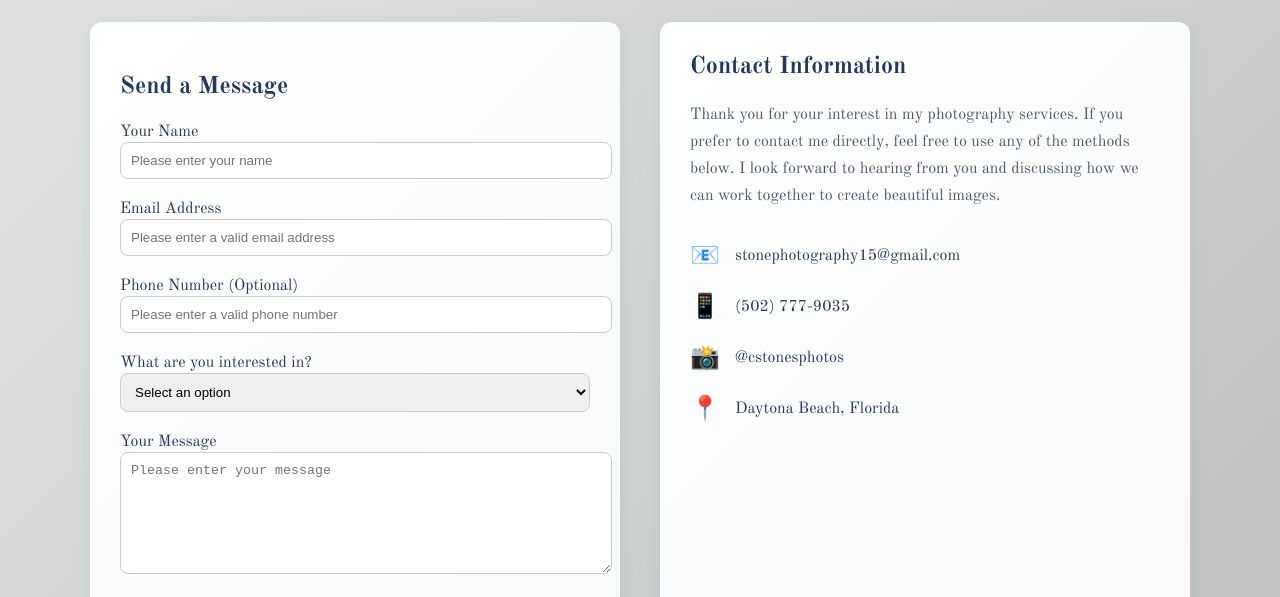
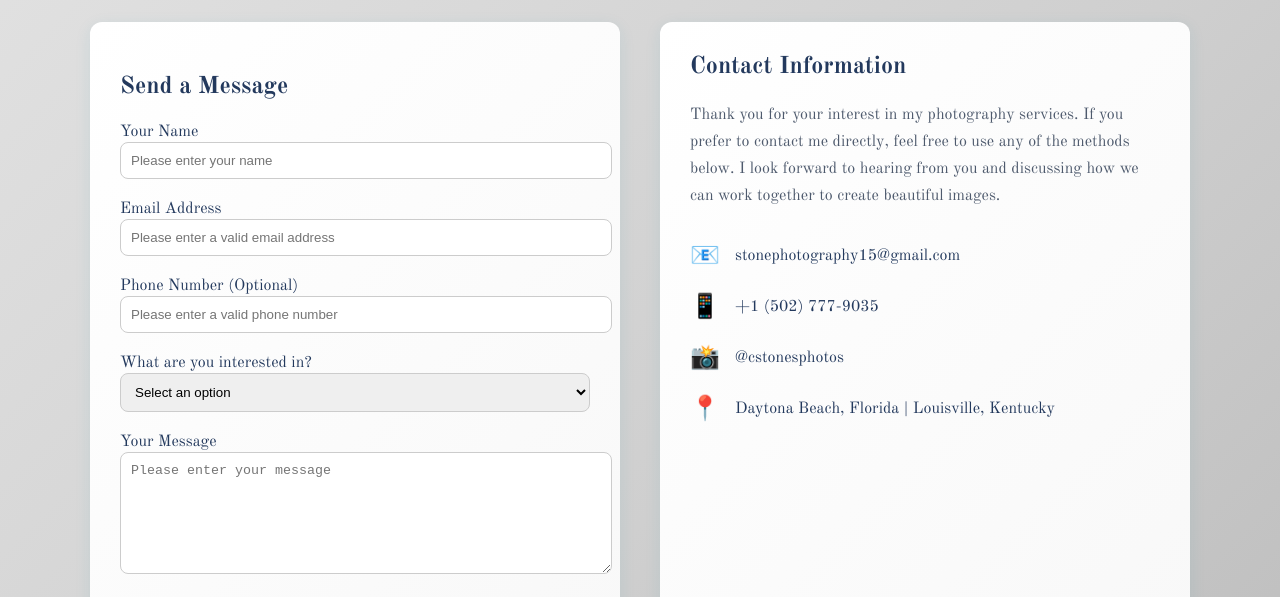
Before and after one commit to calebstone15/stonesphoto.com, a plain HTML site: page contact.html in a window 1280 px wide. Shown: the part 200-797 px from the top of the page. Drawn offline with nearby package versions, Linux system fonts and the light colour scheme.

Commit message:
updated contact page to reflect actual changes

```diff
--- a/contact.html
+++ b/contact.html
@@ -221,7 +221,7 @@
                     </li>
                     <li>
                         <span class="icon">📱</span>
-                        <span><a href="tel:+5027779035">(502) 777-9035</a></span>
+                        <span><a href="tel:+15027779035">+1 (502) 777-9035</a></span>
                     </li>
                     <li>
                         <span class="icon">📸</span>
@@ -229,7 +229,7 @@
                     </li>
                     <li>
                         <span class="icon">📍</span>
-                        <span>Daytona Beach, Florida</span>
+                        <span>Daytona Beach, Florida | Louisville, Kentucky</span>
                     </li>
                 </ul>
             </div>
```
